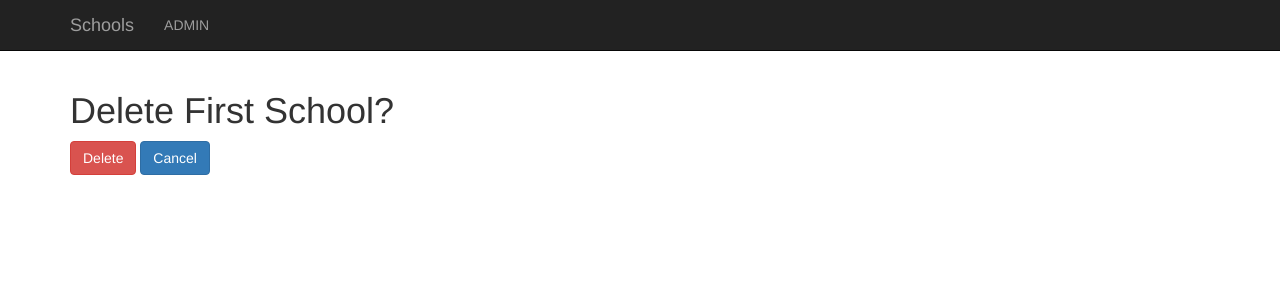
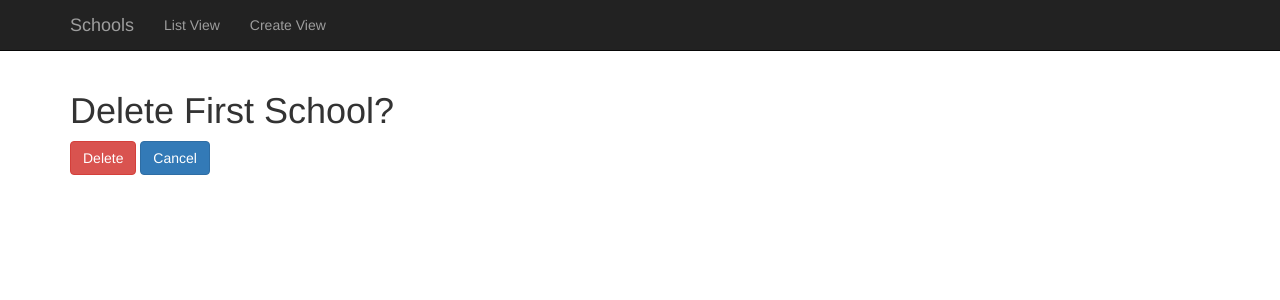
Before and after one commit to hamzabhaimia/django-examples, a Django app: page /basic_app/delete/1/ in a window 1280 px wide. Shown: the top 300 px of the page. Run offline with Django 3.2, Linux system fonts and the light colour scheme; data comes from the database, SQL or seed files in the repository; some libraries are stand-ins or nearby versions.

Commit message:
nav list changes

```diff
--- a/ClassBaseView/cbv_app/templates/cbv_app/basicapp_base.html
+++ b/ClassBaseView/cbv_app/templates/cbv_app/basicapp_base.html
@@ -9,8 +9,9 @@
 <nav class="navbar navbar-inverse navbar-static-top">
         <div class="container">
             <ul class="nav navbar-nav">
-                <li><a class="navbar-brand" href="{% url 'cbv_app:list' %}">Schools</a></li>
-                <li><a class="navbar-link" href="{% url 'admin:index' %}">ADMIN</a></li>
+                <li><a class="navbar-brand" href="#">Schools</a></li>
+                <li><a class="navbar-link" href="{% url 'cbv_app:list' %}">List View</a></li>
+                <li><a class="navbar-link" href="{% url 'cbv_app:create' %}">Create View</a></li>
                 <li><a class="navbar-link" href="#"></a></li>
             </ul>
         </div>
```
